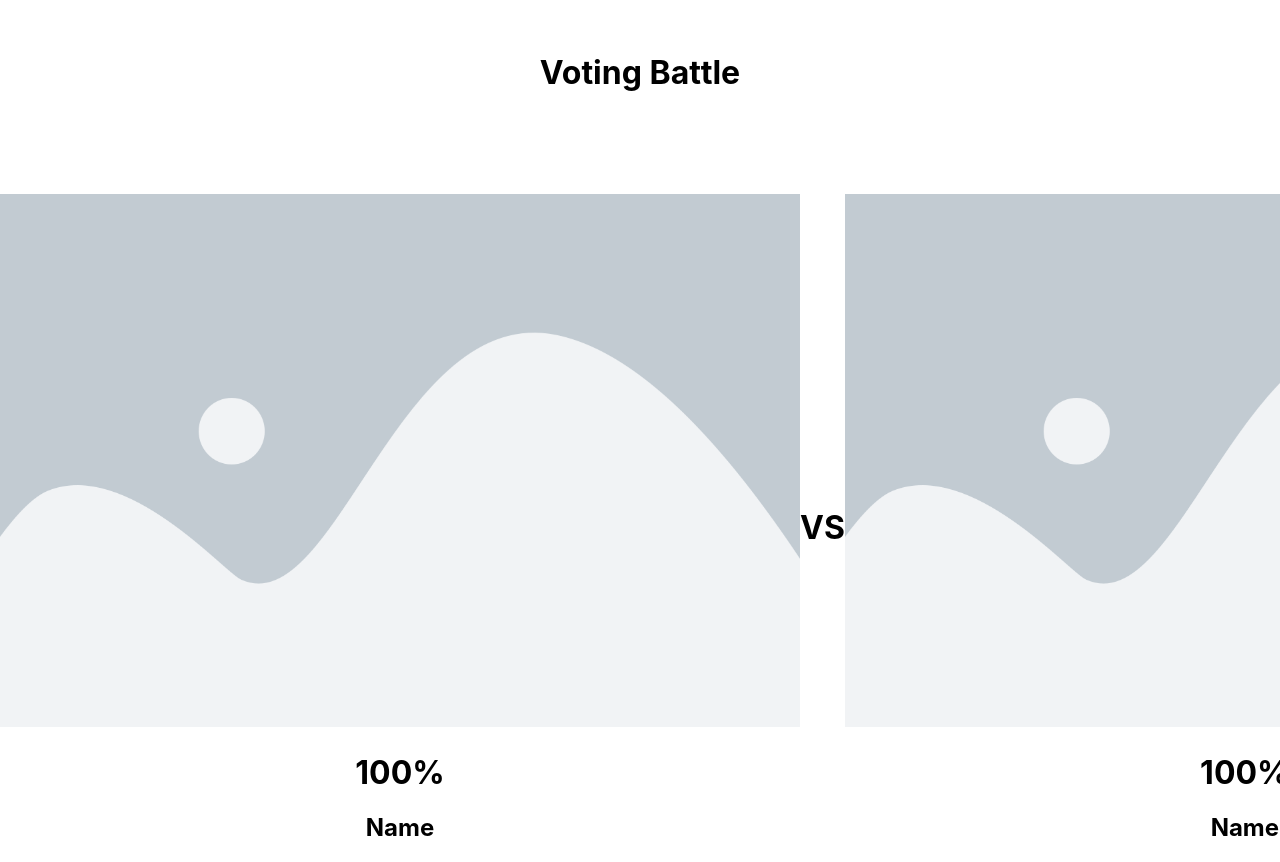
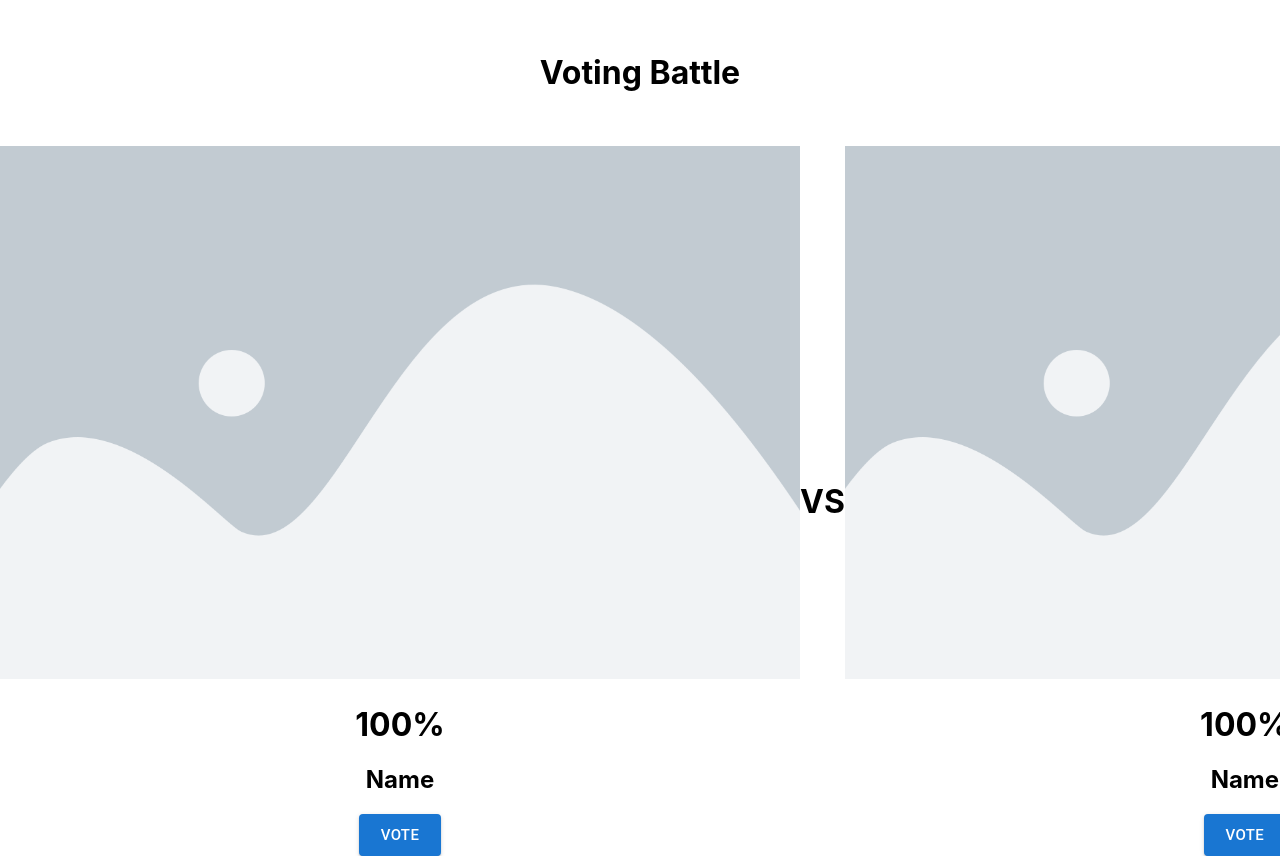
Before and after one commit to tanruyi/voting_project, a React (Create React App) app: page / in a window 1280 px wide. Shown: the top 862 px of the page. Built offline with nearby package versions, Linux system fonts and the light colour scheme.

Commit message:
updated web margin bottom

```diff
--- a/src/App.css
+++ b/src/App.css
@@ -50,7 +50,7 @@ html {
 .web_header {
 	text-align: center;
 	padding-top: 2rem;
-	padding-bottom: 5rem;
+	padding-bottom: 2rem;
 }
 
 .voting_image_section {
@@ -68,5 +68,5 @@ html {
 }
 
 .character_component {
-    text-align: center;
+	text-align: center;
 }
--- a/src/components/Character.js
+++ b/src/components/Character.js
@@ -1,14 +1,21 @@
 /** @format */
 
+import { Button } from "@mui/material";
 import React from "react";
 import placeholder_image from "../assets/elementor-placeholder-image.webp";
 
 const character = () => {
+
+    const handleVoteClick = () => {
+
+    }
+
 	return (
 		<div className="character_component">
-			<img className="voting_image" src={placeholder_image} alt="placeholder-image" />
+            <img className="voting_image" src={placeholder_image} alt="placeholder-image" />
 			<h1>100%</h1>
-			<h2>Name</h2>
+            <h2>Name</h2>
+            <Button variant="contained" size="large" onClick={handleVoteClick}>Vote</Button>
 		</div>
 	);
 };
```
